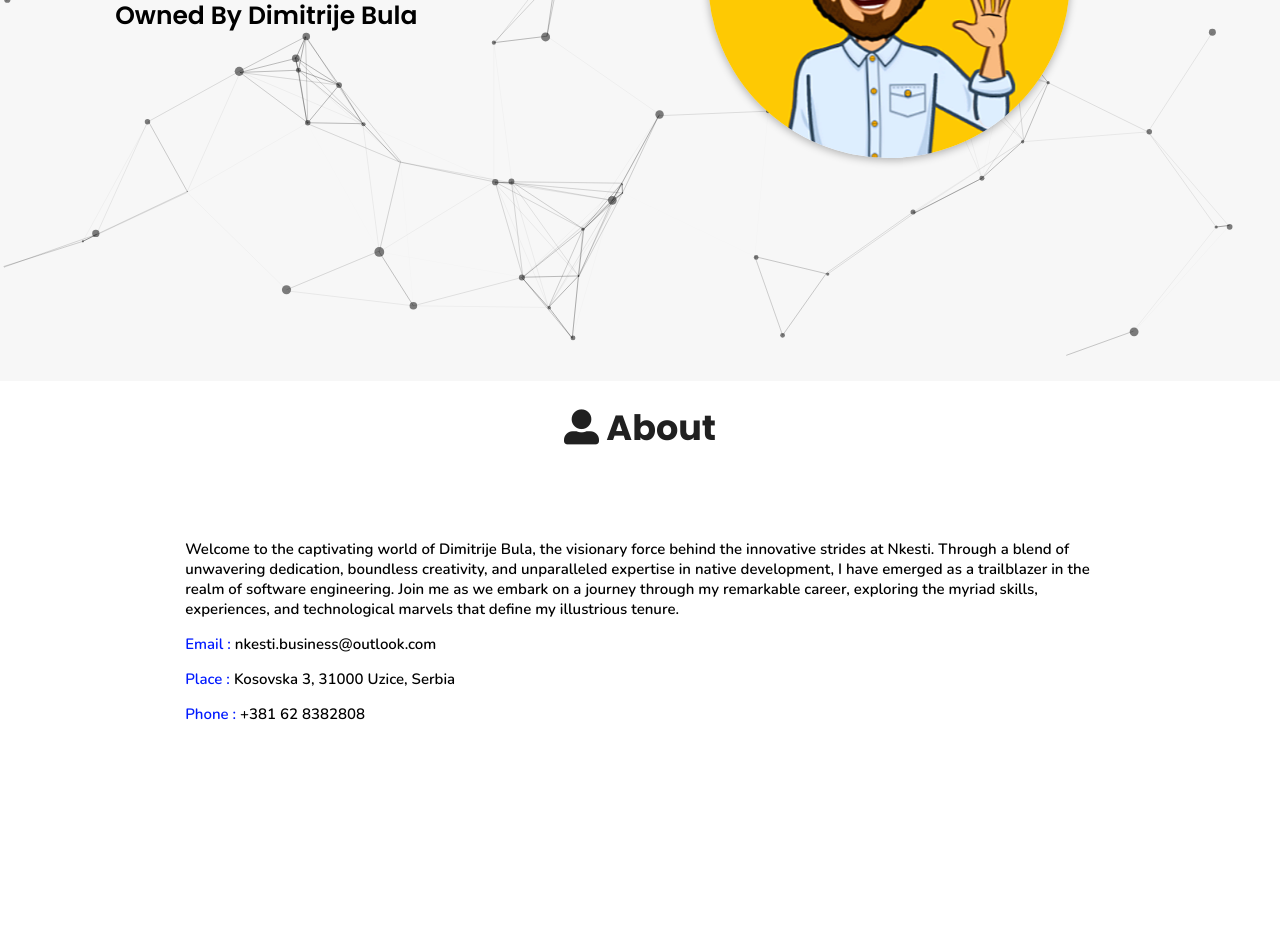
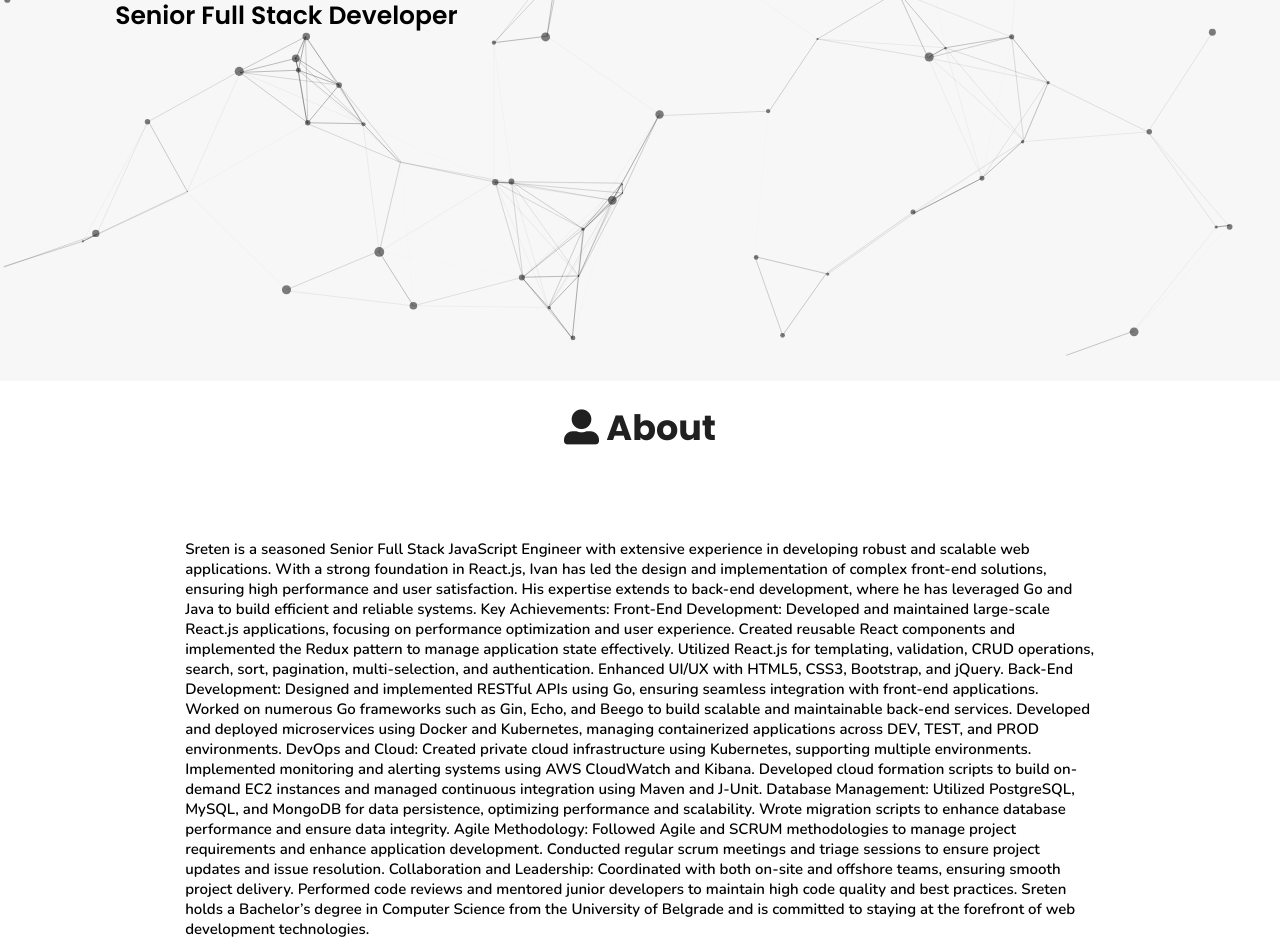
Before and after one commit to alekjovicic321/sreten_portfolio, a plain HTML site: page index.html in a window 1280 px wide. Shown: the part 419-1367 px from the top of the page. Drawn offline with nearby package versions, Linux system fonts and the light colour scheme.

Commit message:
Update index.html

```diff
--- a/index.html
+++ b/index.html
@@ -5,14 +5,14 @@
     <meta http-equiv="X-UA-Compatible" content="IE=edge">
     <meta name="viewport" content="width=device-width, initial-scale=1.0">
     <meta name="keywords" content="Dimitrije Bula, portfolio, Dimitrije, full stack dev, personal portfolio lifecodes, portfolio design, portfolio website, personal portfolio" />
-    <meta name="description" content="Welcome to Nkesti's Portfolio.Full Stack Developer" />
+    <meta name="description" content="Welcome to Sreten Stankovic's Portfolio.Full Stack Developer" />
     <!-- Custom CSS -->
     <link rel="stylesheet" href="./assets/css/style.css">
     <!-- Font Awesome -->
     <link rel="stylesheet" href="https://cdnjs.cloudflare.com/ajax/libs/font-awesome/5.15.3/css/all.min.css" integrity="sha512-iBBXm8fW90+nuLcSKlbmrPcLa0OT92xO1BIsZ+ywDWZCvqsWgccV3gFoRBv0z+8dLJgyAHIhR35VZc2oM/gI1w==" crossorigin="anonymous" referrerpolicy="no-referrer" />
     <!-- Favicon -->
     <link id='favicon' rel="shortcut icon" href="./assets/images/favicon.png" type="image/x-png">
-    <title>Nkesti</title>
+    <title>Sreten</title>
 </head>
 <body oncontextmenu="return false">
 
@@ -23,7 +23,7 @@
 
 <!-- navbar starts -->
 <header>
-        <a href="/" class="logo"><i class="fab fa-node-js"></i> Nkesti</a>
+        <a href="/" class="logo"><i class="fab fa-node-js"></i> Sreten Stankovic</a>
 
         <div id="menu" class="fas fa-bars"></div>
         <nav class="navbar">
@@ -45,17 +45,14 @@
   <div id="particles-js"></div>
 
   <div class="content">
-  <h2>Welcome to Visit<br/><span>Nkesti</span></h2>
-  <p>Owned By Dimitrije Bula</p>
+  <h2>Welcome to Visit<br/><span>My Portfolio</span></h2>
+  <p>Senior Full Stack Developer</p>
 
   <div class="socials">
       <ul class="social-icons">
       </ul>
     </div>
   </div>
-<div class="image">
-  <img draggable="false" class="tilt" src="./assets/images/hero.png" alt="">
-</div>
 </section>
 <!-- hero section ends -->
 
@@ -66,7 +63,39 @@
 
     <div class="row">
     <div class="content">
-        <p>Welcome to the captivating world of Dimitrije Bula, the visionary force behind the innovative strides at Nkesti. Through a blend of unwavering dedication, boundless creativity, and unparalleled expertise in native development, I have emerged as a trailblazer in the realm of software engineering. Join me as we embark on a journey through my remarkable career, exploring the myriad skills, experiences, and technological marvels that define my illustrious tenure.
+        <p>Sreten is a seasoned Senior Full Stack JavaScript Engineer with extensive experience in developing robust and scalable web applications. With a strong foundation in React.js, Ivan has led the design and implementation of complex front-end solutions, ensuring high performance and user satisfaction. His expertise extends to back-end development, where he has leveraged Go and Java to build efficient and reliable systems.
+
+          Key Achievements:
+
+          Front-End Development:
+
+          Developed and maintained large-scale React.js applications, focusing on performance optimization and user experience.
+          Created reusable React components and implemented the Redux pattern to manage application state effectively.
+          Utilized React.js for templating, validation, CRUD operations, search, sort, pagination, multi-selection, and authentication.
+          Enhanced UI/UX with HTML5, CSS3, Bootstrap, and jQuery.
+          Back-End Development:
+
+          Designed and implemented RESTful APIs using Go, ensuring seamless integration with front-end applications.
+          Worked on numerous Go frameworks such as Gin, Echo, and Beego to build scalable and maintainable back-end services.
+          Developed and deployed microservices using Docker and Kubernetes, managing containerized applications across DEV, TEST, and PROD environments.
+          DevOps and Cloud:
+
+          Created private cloud infrastructure using Kubernetes, supporting multiple environments.
+          Implemented monitoring and alerting systems using AWS CloudWatch and Kibana.
+          Developed cloud formation scripts to build on-demand EC2 instances and managed continuous integration using Maven and J-Unit.
+          Database Management:
+
+          Utilized PostgreSQL, MySQL, and MongoDB for data persistence, optimizing performance and scalability.
+          Wrote migration scripts to enhance database performance and ensure data integrity.
+          Agile Methodology:
+
+          Followed Agile and SCRUM methodologies to manage project requirements and enhance application development.
+          Conducted regular scrum meetings and triage sessions to ensure project updates and issue resolution.
+          Collaboration and Leadership:
+
+          Coordinated with both on-site and offshore teams, ensuring smooth project delivery.
+          Performed code reviews and mentored junior developers to maintain high code quality and best practices.
+          Sreten holds a Bachelor’s degree in Computer Science from the University of Belgrade and is committed to staying at the forefront of web development technologies.
         </p>
 
         <div class="box-container">
@@ -75,9 +104,9 @@
               <p><span> phone : </span> +91 XXX-XXX-XXXX</p>
             </div> -->
             <div class="box">
-              <p><span> email : </span> nkesti.business@outlook.com</p>
-              <p><span> place : </span> Kosovska 3, 31000 Uzice, Serbia</p>
-              <p><span> phone : </span> +381 62 8382808</p>
+              <p><span> email : </span> sreten.stankovic1003@outlook.com</p>
+              <p><span> place : </span> Filipa Visnjica 11, 15225 Vladimirci, Serbia</p>
+              <p><span> phone : </span> +381 0638191155</p>
             </div>
         </div>
     </div>
@@ -329,7 +358,7 @@
   <div class="box-container">
 
       <div class="box">
-          <h3>Nkesti's Portfolio</h3>
+          <h3>Sreten Stankovic's Portfolio</h3>
           <p>Thank you for visiting my personal portfolio website. Connect with me over socials. <br/> <br/> Keep Rising 🚀. Connect with me over live chat!</p>
       </div>
 
@@ -344,7 +373,7 @@
       <div class="box">
           <h3>contact info</h3>
           <p> <i class="fas fa-phone"></i>+381 62 8382808</p>
-          <p> <i class="fas fa-envelope"></i>nkesti.business@outlook.com</p>
+          <p> <i class="fas fa-envelope"></i>Sreten Stankovic.business@outlook.com</p>
           <p> <i class="fas fa-map-marked-alt"></i>Kosovska 3, 31000 Uzice, Serbia</p>
       </div>
   </div>
```
